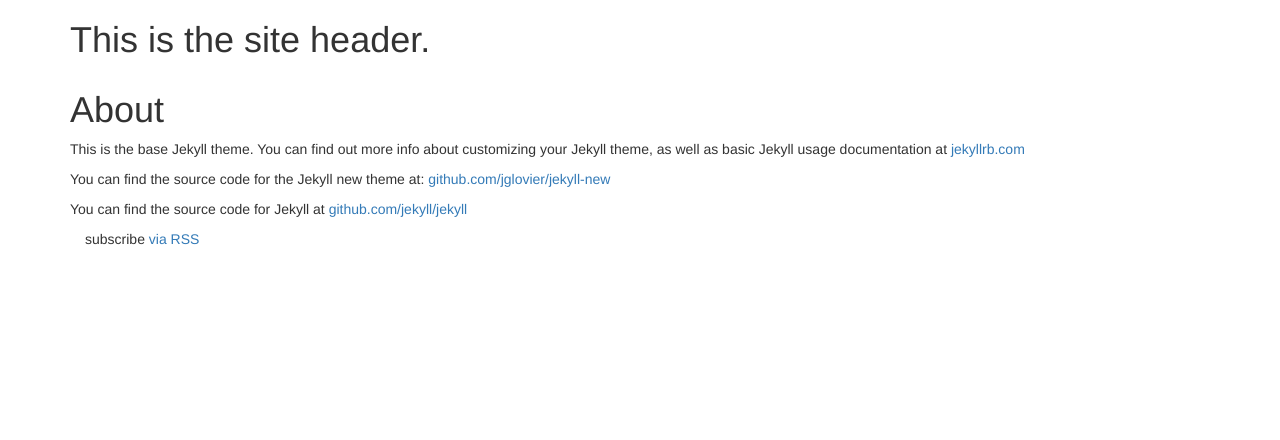
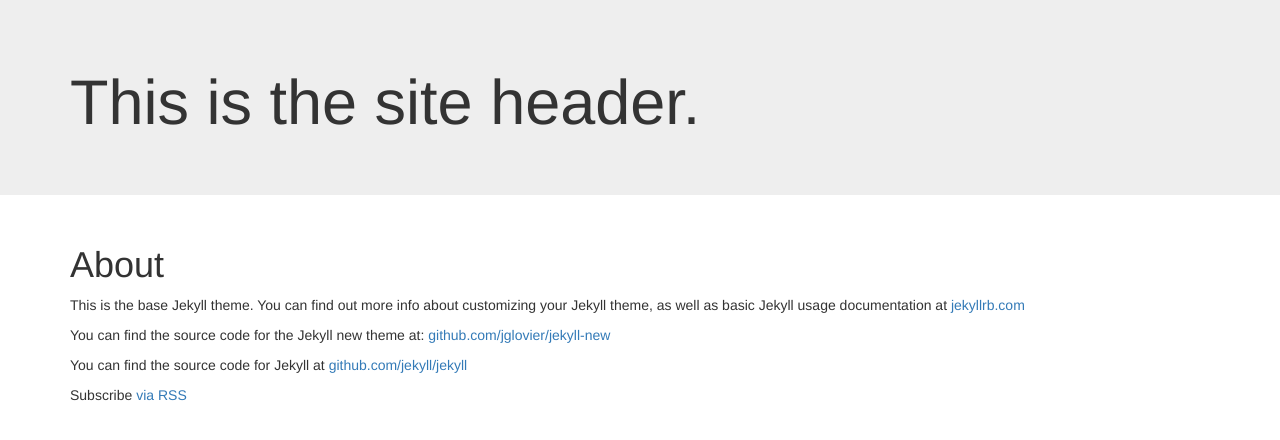
Before and after one commit to clauswilke/clauswilke.github.io.old, a Jekyll site: the page built from about.md, in a window 1280 px wide. Shown: the top 440 px of the page. Built offline with Jekyll 4.4.1, drawn with Linux system fonts in a browser that asks for light colours; nearby versions of some CDN libraries.

Commit message:
jumbotron.

```diff
--- a/_includes/footer.html
+++ b/_includes/footer.html
@@ -2,7 +2,7 @@
 
   <!-- Contents of page footer. -->
   <div class="container">
-    <p class="rss-subscribe">subscribe <a href="{{ "/feed.xml" | prepend: site.baseurl }}">via RSS</a></p>
+  <p>Subscribe <a href="{{ "/feed.xml" | prepend: site.baseurl }}">via RSS</a></p>
   </div>
 
   <!-- Scripts and plugins. -->
@@ -12,5 +12,4 @@
 
   <!-- Include all compiled plugins (below), or include individual files as needed -->
   <script src="/assets/javascript/bootstrap.min.js"></script>
-
 </footer>
--- a/_includes/header.html
+++ b/_includes/header.html
@@ -1,5 +1,8 @@
 <header>
-<div class="container">
-<h1>This is the site header.</h1>
+
+<div class="jumbotron">
+  <div class="container">
+    <h1>This is the site header.</h1>
+  </div>
 </div>
 </header>
--- a/_layouts/default.html
+++ b/_layouts/default.html
@@ -12,7 +12,7 @@
   <!-- Page content -->
   <div class="container">
   {{ content }}
-  </dif>
+  </div>
 
   <!-- Page footer -->
   {% include footer.html %}
```
